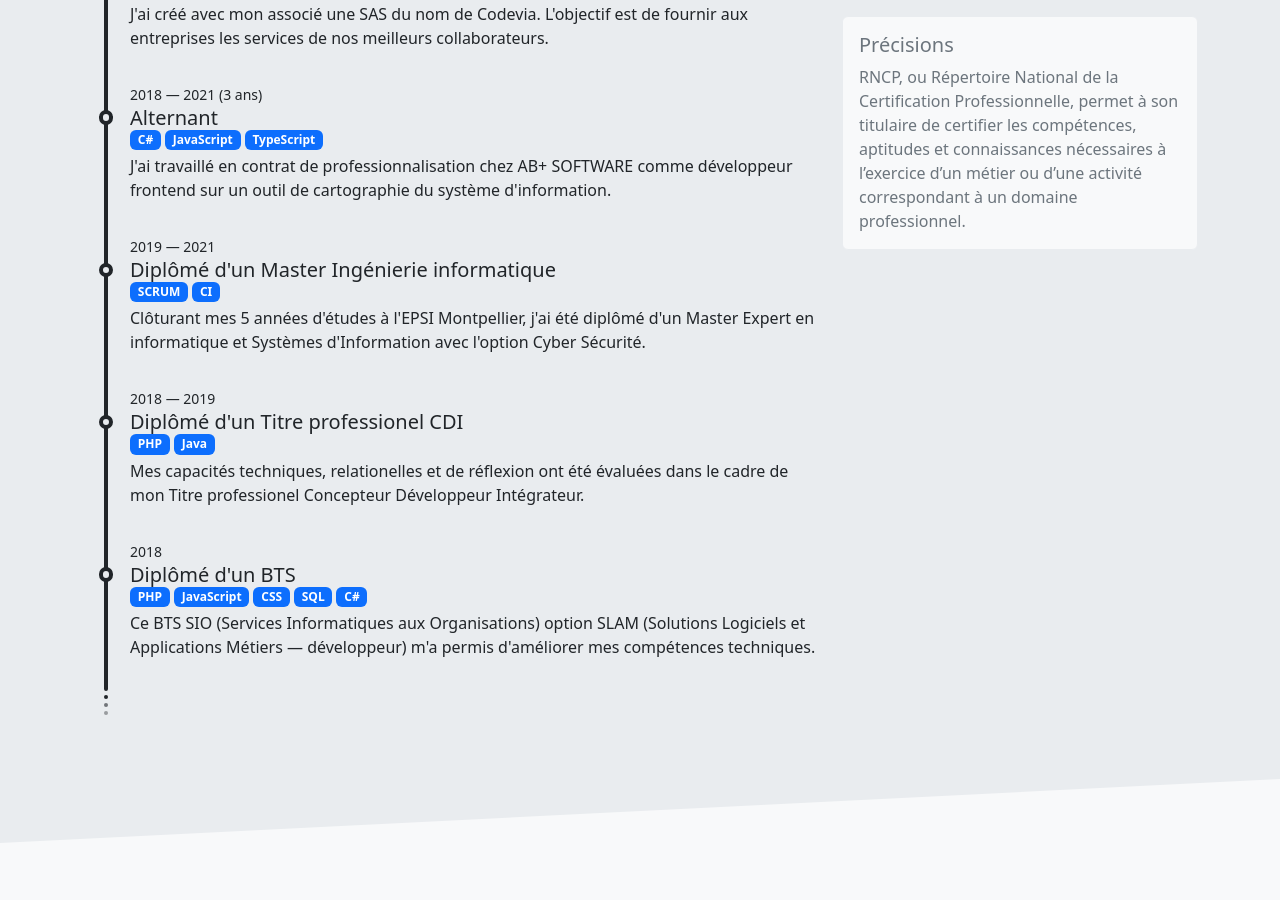
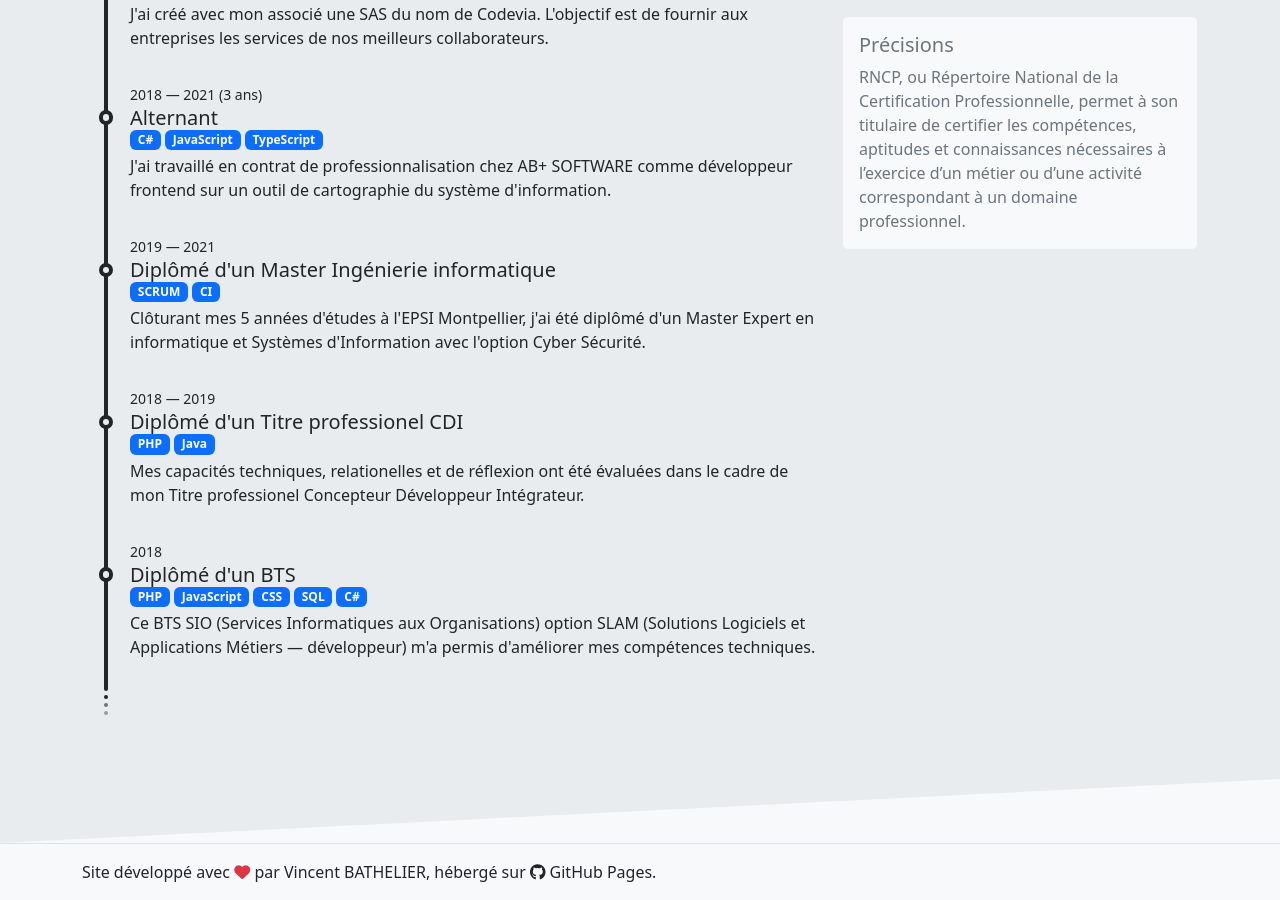
Before and after one commit to d9beuD/d9beud.com, a Jekyll site: the page built from docs/index.html, in a window 1280 px wide and 900 px high, scrolled down 1069 px. Built offline with Jekyll 4.4.1, drawn with Linux system fonts in a browser that asks for light colours; nearby versions of some CDN libraries; before the commit the page ends 1912 px from its top, so only the background shows below that.

Commit message:
Added footer

```diff
--- a/docs/index.html
+++ b/docs/index.html
@@ -68,4 +68,12 @@
       </div>
     </div>
   </section>
+
+  <footer class="footer">
+    <div class="container">
+      Site développé avec <i class="fa-solid fa-heart text-danger"></i> par
+      Vincent BATHELIER, hébergé sur <i class="fa-brands fa-github"></i> GitHub
+      Pages.
+    </div>
+  </footer>
 </main>
```
